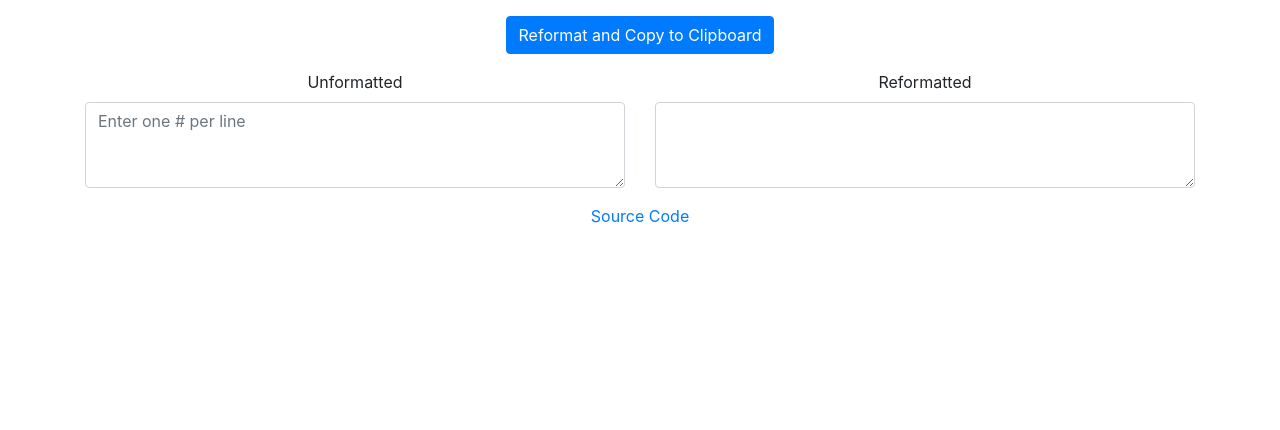
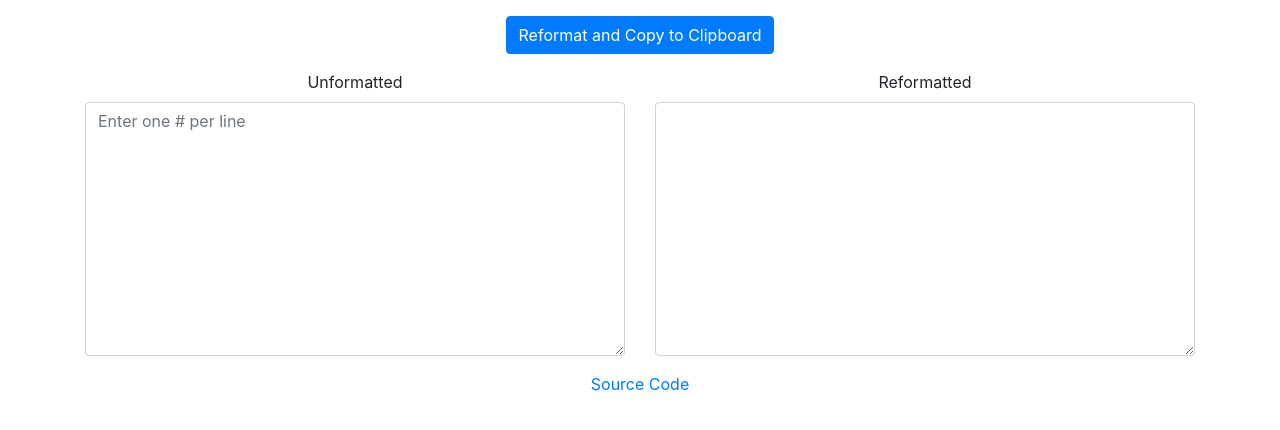
Before and after one commit to joshm21/reformat-phone-numbers, a plain HTML site: page index.html in a window 1280 px wide. Drawn offline with nearby package versions, Linux system fonts and the light colour scheme.

Commit message:
Update index.html

```diff
--- a/index.html
+++ b/index.html
@@ -17,13 +17,13 @@
         <div class="col-sm">
           <div class="form-group">
             <label for="input">Unformatted</label>
-            <textarea class="form-control" id="input" rows="3" placeholder="Enter one # per line"></textarea>
+            <textarea class="form-control" id="input" rows="10" placeholder="Enter one # per line"></textarea>
           </div>
         </div>
         <div class="col-sm">
           <div class="form-group">
             <label for="output">Reformatted</label>
-            <textarea class="form-control" id="output" rows="3"></textarea>
+            <textarea class="form-control" id="output" rows="10"></textarea>
           </div>
         </div>
       </div>
```
